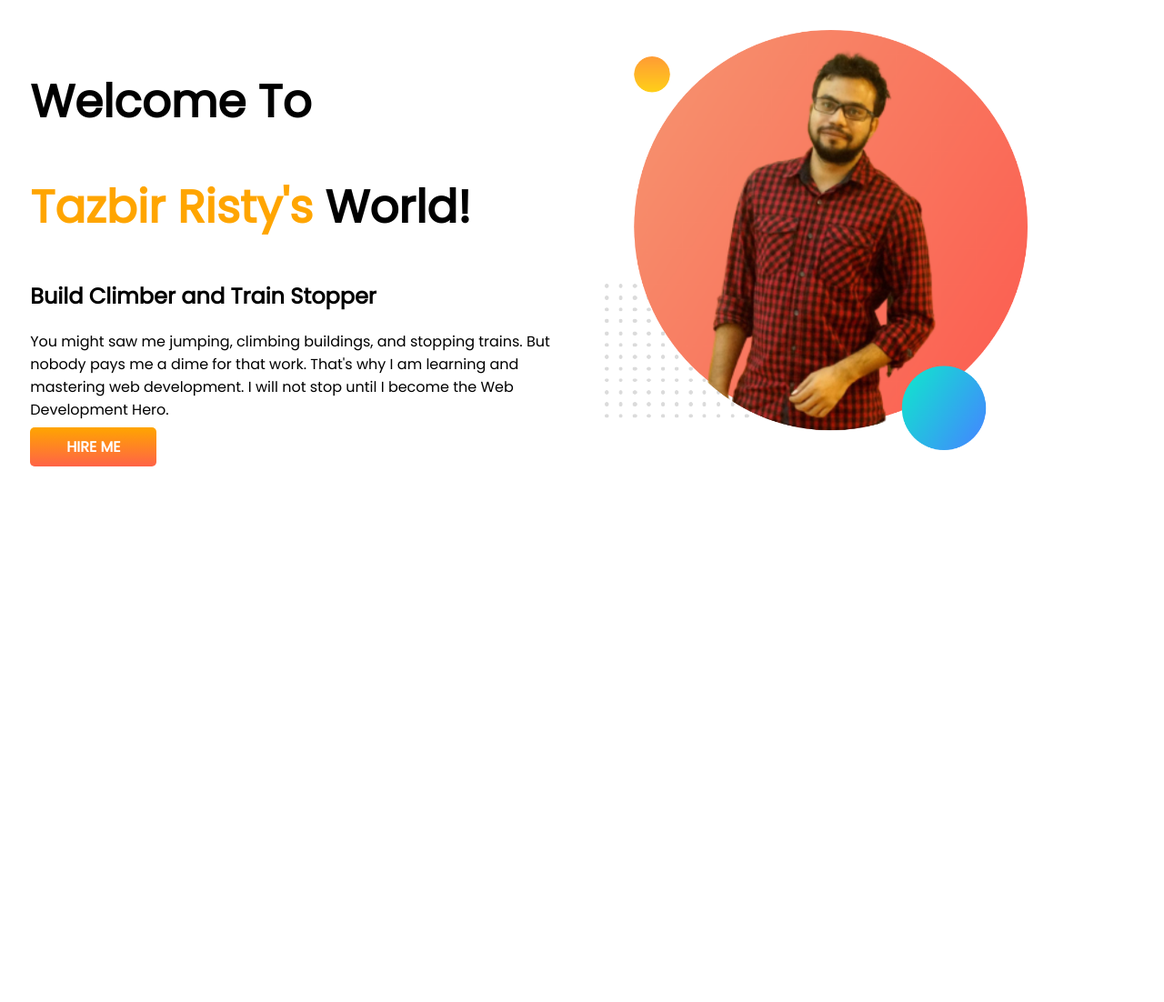
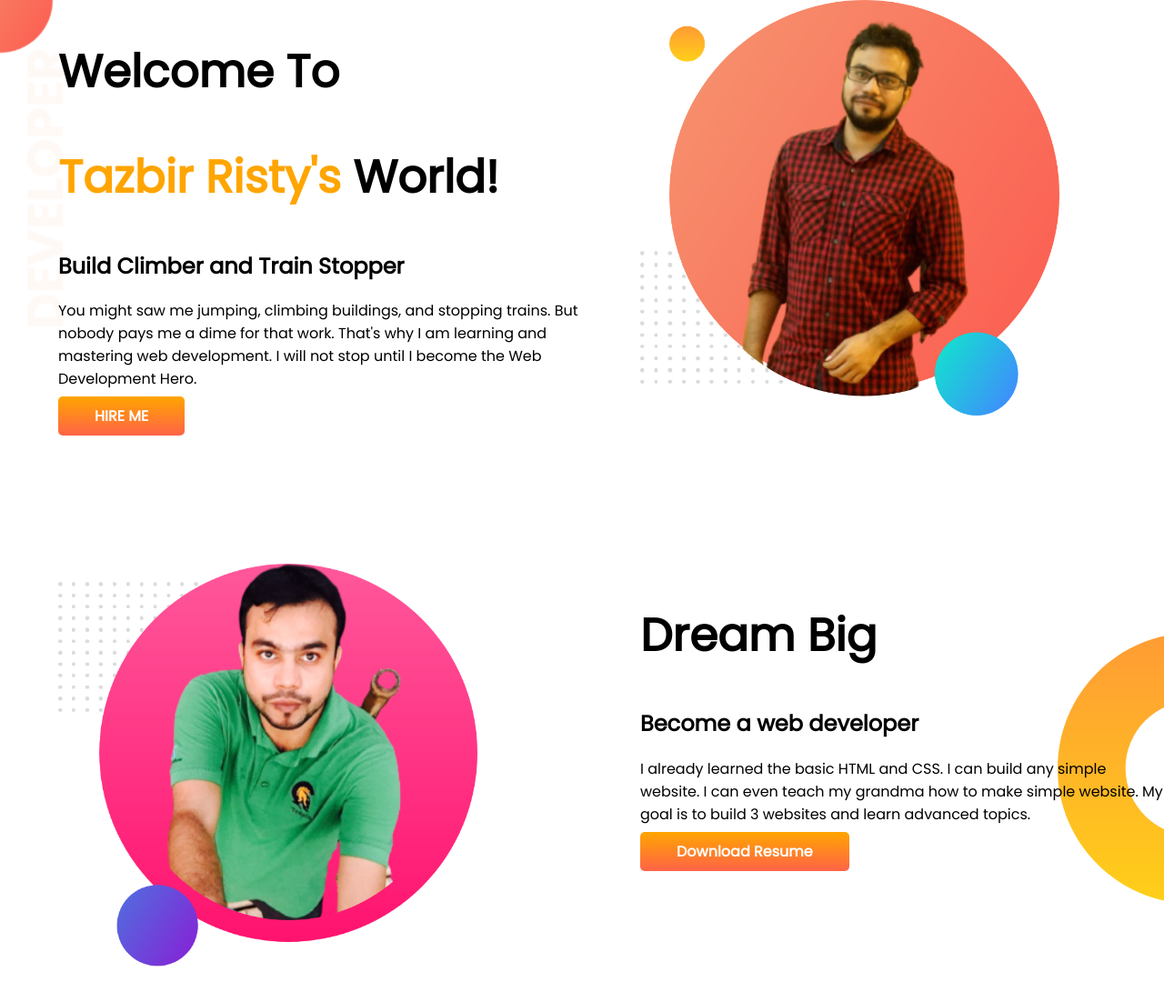
Before and after one commit to tazbirristy/developer-portfolio, a plain HTML site: page index.html in a window 1280 px wide. Shown: the whole page at 91% size. Before the commit the page ends 800 px from the top, so only its background shows below. Drawn offline with Linux system fonts and the light colour scheme.

Commit message:
dream added

```diff
--- a/index.html
+++ b/index.html
@@ -13,7 +13,8 @@
 </head>
 
 <body>
-    <section>
+    <!-- header section -->
+    <section class="top-banner">
         <div class="half-width">
             <h1>Welcome To</h1>
             <h1><span class="orange-color">Tazbir Risty's</span> World!</h1>
@@ -30,6 +31,19 @@
             <img src="images/risty-pic-with-bg-pea.png" alt="">
         </div>
     </section>
+    <section class="dream-big">
+        <div class="half-width">
+            <img src="images/risty pic 2.png" alt="">
+        </div>
+        <div class="half-width">
+            <h1>Dream Big</h1>
+            <h2>Become a web developer</h2>
+            <p>I already learned the basic HTML and CSS. I can build any simple website. I can even teach my grandma how
+                to make simple website. My goal is to build 3 websites and learn advanced topics.</p>
+            <a class="link-button" target="_blank" href="">Download Resume</a>
+        </div>
+
+    </section>
 </body>
 
 </html>
--- a/style.css
+++ b/style.css
@@ -1,5 +1,6 @@
 body {
     font-family: 'Poppins', sans-serif;
+    margin: 0;
 }
 
 h1 {
@@ -12,11 +13,12 @@ h1 {
 
 section {
     display: flex;
+    margin-bottom: 150px;
 }
 
 .half-width {
     width: 50%;
-    padding: 2%;
+    padding-left: 5%;
 }
 
 .half-width img {
@@ -31,3 +33,14 @@ section {
     font-weight: 700;
     border-radius: 5px;
 }
+
+.top-banner {
+    background-image: url(images/top-banner.png);
+    background-repeat: no-repeat;
+}
+
+.dream-big {
+    background-image: url(images/dream-bg.png);
+    background-repeat: no-repeat;
+    background-position: right;
+}
```
Also changed, not shown: images/risty pic 2.png (added).
